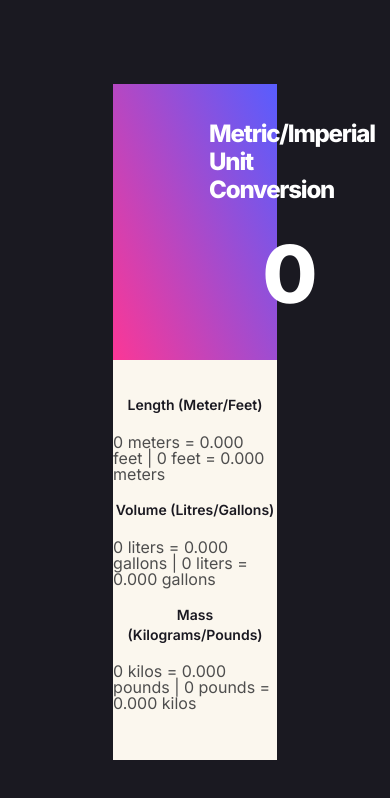
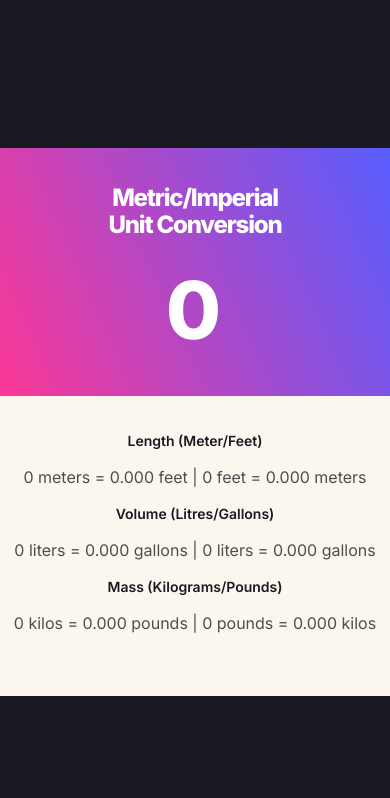
Before and after one commit to yastika/unitConverter, a plain HTML site: page index.html in a window 390 px wide. Shown: the top 798 px of the page. Drawn offline with nearby package versions, Linux system fonts and the light colour scheme.

Commit message:
Update index.css
Adding compatibility for the mobile devices.

```diff
--- a/index.css
+++ b/index.css
@@ -52,7 +52,7 @@ margin-left: 1.7em;
 margin-right: 1.7em;
 padding-bottom: 0.5em;
 width:50%;
-
+text-align:center;
 color: #FFFFFF;
 background: transparent;
 border: none;
@@ -147,3 +147,13 @@ color: #1A1921;
 }
 
 input:focus {outline: none; }
+@media screen and (max-width: 500px){
+    body{
+        width: 100%;
+        height:65%;
+    }
+    .number{
+        margin-left: 1.2em;
+        margin-right: 2em;
+    }
+}
```
